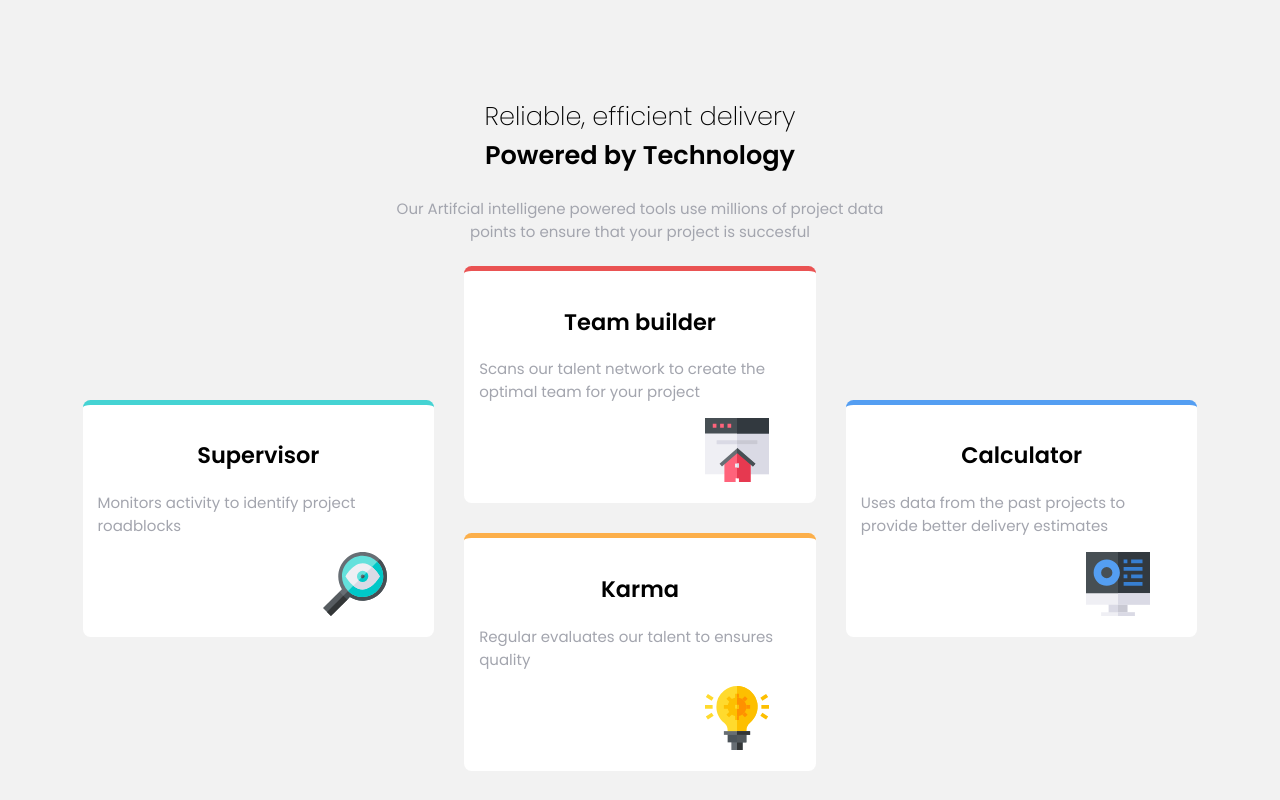
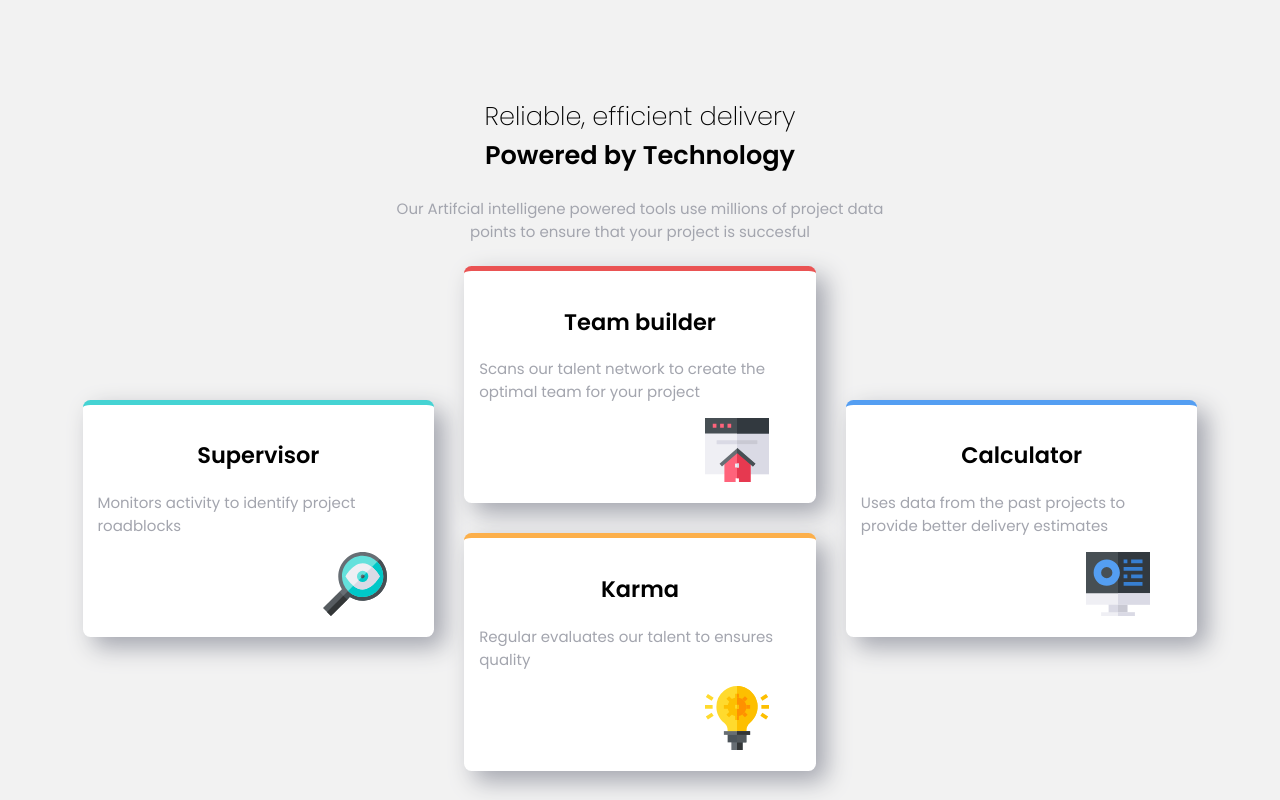
Before and after one commit to Senay-Fekadu2/Four-card-feature-section-master, a plain HTML site: page index.html in a window 1280 px wide. Drawn offline with Linux system fonts and the light colour scheme.

Commit message:
Update style.css

```diff
--- a/style.css
+++ b/style.css
@@ -53,6 +53,7 @@ main {
     background: white;
     padding: 1em;
     border-radius: 0.5em;
+    box-shadow: 10px 10px 25px hsl(229, 6%, 66%);
 }
 .first-paragraph {
     text-align: center;
```
